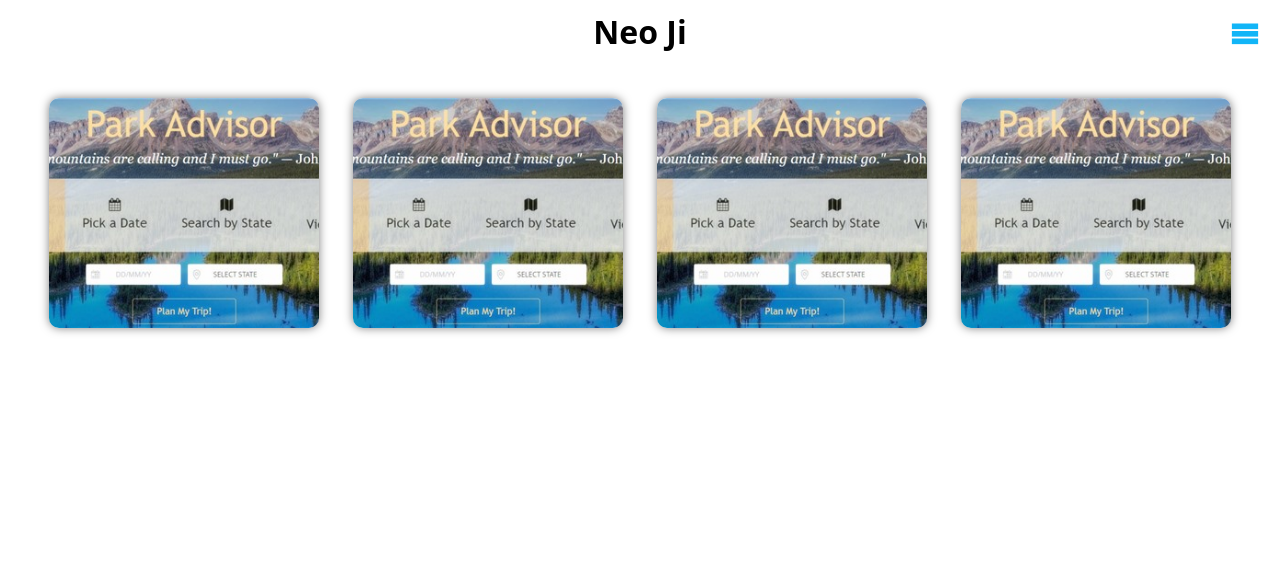
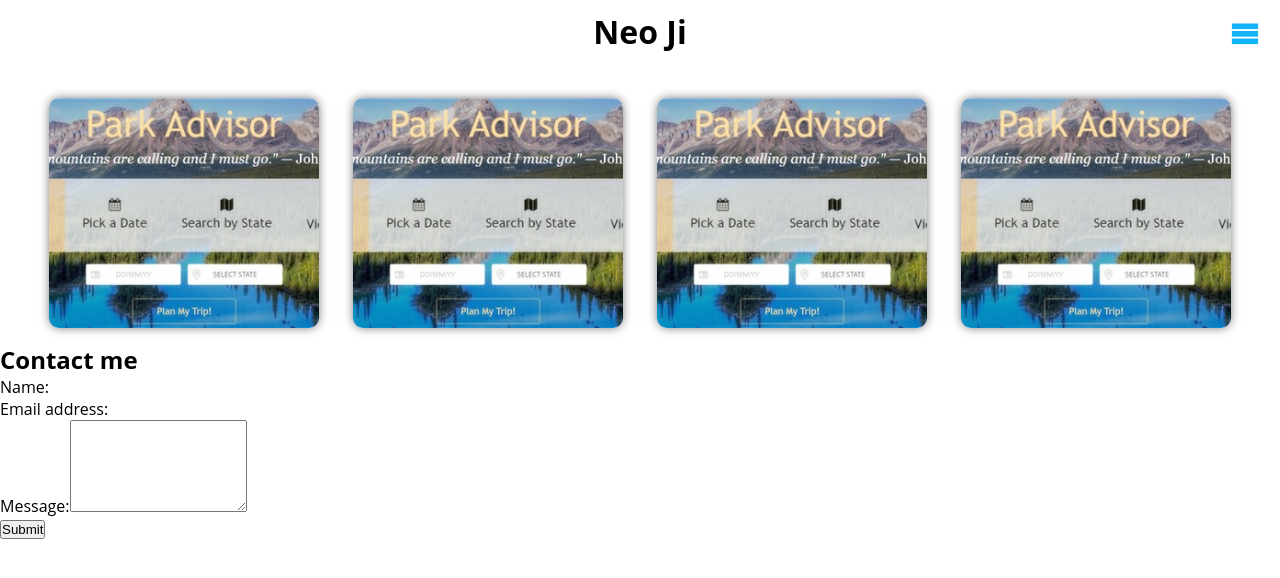
Before and after one commit to fullstackneo/portfolio, a React (Create React App) app: page / in a window 1280 px wide. Shown: the top 578 px of the page. Built offline with nearby package versions, Linux system fonts and the light colour scheme.

Commit message:
add Contact component

```diff
--- a/src/App.js
+++ b/src/App.js
@@ -7,7 +7,7 @@
     <div>
       <Header navList={navList} />
       <Project />
-      {/* <Contact /> */}
+      <Contact />
       {/* <Footer /> */}
     </div>
   );
--- a/src/components/Contact.js
+++ b/src/components/Contact.js
@@ -1,7 +1,83 @@
-import React from 'react';
+import React, { useState } from 'react';
+import { validateEmail } from '../utils/helpers';
 
 function Contact() {
-  return <section>Contact</section>;
+  const [formState, setFormState] = useState({
+    name: '',
+    email: '',
+    message: '',
+  });
+  const [errorMessage, setErrorMessage] = useState('');
+  const { name, email, message } = formState;
+
+  function handleChange(e) {
+    if (e.target.name === 'email') {
+      const isValid = validateEmail(e.target.value);
+
+      // isValid conditional statement
+      if (!isValid) {
+        setErrorMessage('Your email is invalid.');
+      }
+    } else {
+      if (!e.target.value.trim().length) {
+        setErrorMessage(`${e.target.name} is required.`);
+      } else {
+        setErrorMessage('');
+      }
+    }
+
+    // async function
+    if (!errorMessage) {
+      setFormState({ ...formState, [e.target.name]: e.target.value });
+    }
+  }
+
+  console.log('errorMessage', errorMessage);
+
+  function handleSubmit(e) {
+    e.preventDefault();
+    console.log(formState);
+  }
+
+  return (
+    <section>
+      <h1>Contact me</h1>
+      <form id="contact-form" onSubmit={handleSubmit}>
+        <div>
+          <label htmlFor="name">Name:</label>
+          <input
+            type="text"
+            name="name"
+            defaultValue={name}
+            onBlur={handleChange}
+          />
+        </div>
+        <div>
+          <label htmlFor="email">Email address:</label>
+          <input
+            type="email"
+            name="email"
+            defaultValue={email}
+            onBlur={handleChange}
+          />
+        </div>
+        <div>
+          <label htmlFor="message">Message:</label>
+          <textarea
+            name="message"
+            rows="5"
+            defaultValue={message}
+            onBlur={handleChange}
+          />
+          {errorMessage && (
+            <div>
+              <p className="error-text">{errorMessage}</p>
+            </div>
+          )}
+        </div>
+        <button type="submit">Submit</button>
+      </form>
+    </section>
+  );
 }
-
 export default Contact;
--- /dev/null
+++ b/src/utils/helpers.js
@@ -0,0 +1,8 @@
+export function capitalizeFirstLetter(string) {
+  return string.charAt(0).toUpperCase() + string.slice(1);
+}
+
+export function validateEmail(email) {
+  var re = /^(([^<>()[\]\\.,;:\s@"]+(\.[^<>()[\]\\.,;:\s@"]+)*)|(".+"))@((\[[0-9]{1,3}\.[0-9]{1,3}\.[0-9]{1,3}\.[0-9]{1,3}\])|(([a-zA-Z\-0-9]+\.)+[a-zA-Z]{2,}))$/;
+  return re.test(String(email).toLowerCase());
+}
```
